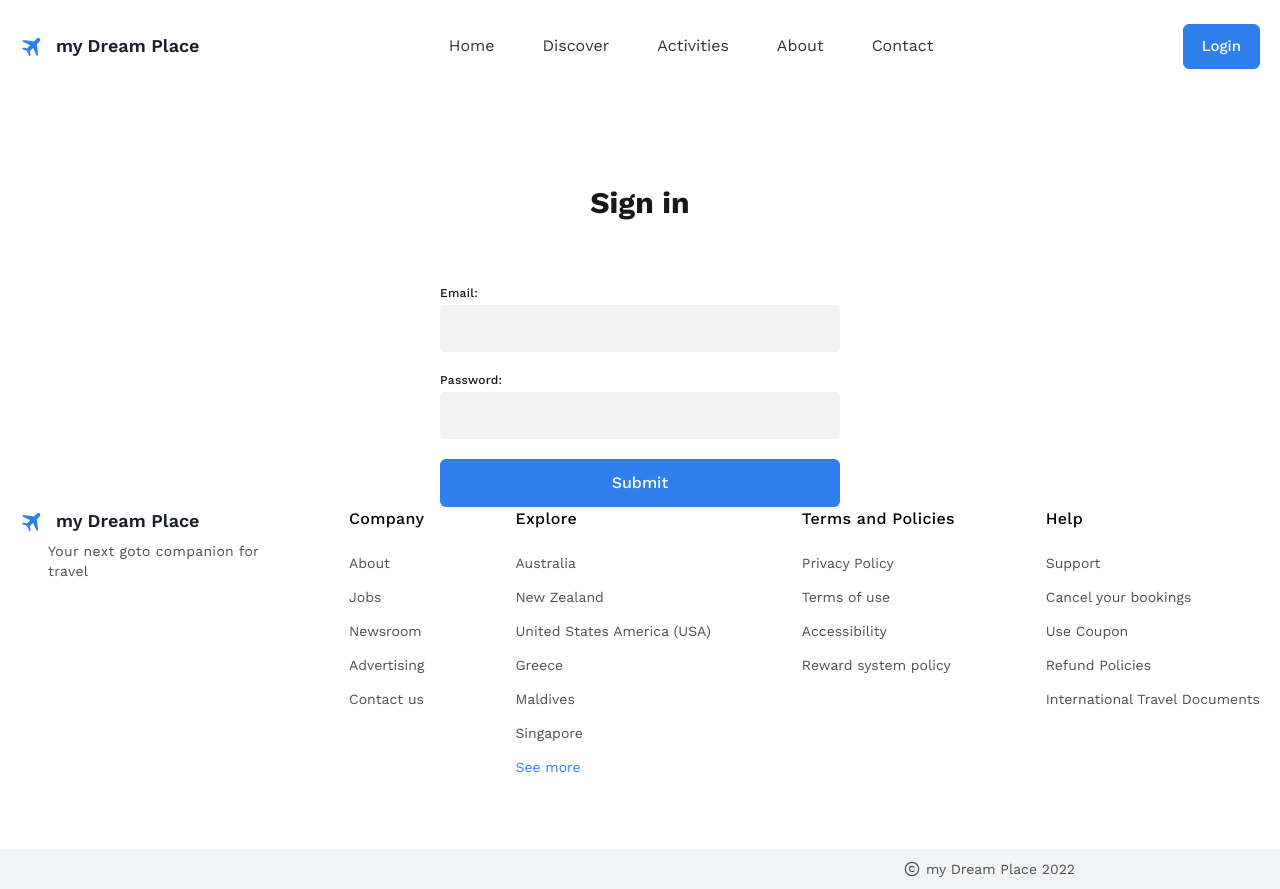
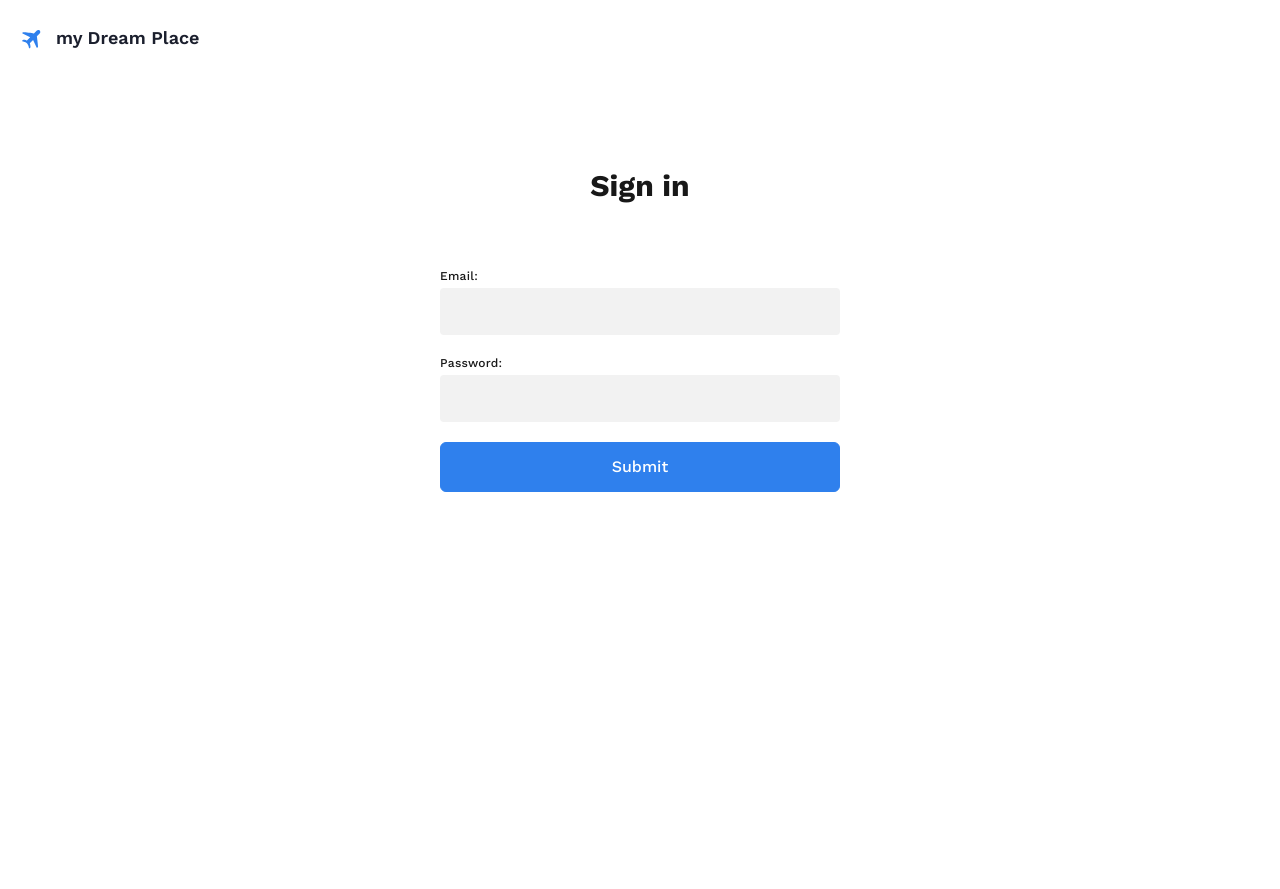
Before and after one commit to MohamedHesham1/dream-place-booking, a Vue app: page /login in a window 1280 px wide. After the commit the page ends 800 px from the top, so only its background shows below. Built offline with nearby package versions, Linux system fonts and the light colour scheme.

Commit message:
feat(style): :lipstick: adjust styles in multiple components
Refine styles for AppButton, global.css, FooterItem, and NavbarItem components. Improves visual consistency and appearance across different parts of the application.

```diff
--- a/src/assets/styles/global.css
+++ b/src/assets/styles/global.css
@@ -3,3 +3,13 @@
 @tailwind base;
 @tailwind components;
 @tailwind utilities;
+
+#app {
+  min-height: 100vh;
+  display: flex;
+  flex-direction: column;
+}
+
+main {
+  flex: 1;
+}
--- a/src/components/AppButton.vue
+++ b/src/components/AppButton.vue
@@ -2,7 +2,7 @@
 
 <template>
   <button
-    class="bg-primary text-white font-medium py-[12px] px-[18px] rounded-md"
+    class="bg-primary border border-solid border-primary text-white transition-colors font-medium py-[12px] px-[18px] rounded-md hover:bg-transparent hover:text-primary"
   >
     <slot></slot>
   </button>
--- a/src/layouts/FooterItem.vue
+++ b/src/layouts/FooterItem.vue
@@ -1,6 +1,16 @@
-<script setup></script>
+<script setup>
+import { computed } from 'vue';
+import { useRoute } from 'vue-router';
+
+const route = useRoute();
+
+const showFooter = computed(() => {
+  return route.path !== '/register' && route.path !== '/login';
+});
+</script>
 
 <template>
+  <footer v-if="showFooter">
     <div class="max-w-[1240px] mx-auto mb-[60px]">
       <div class="flex items-start flex-wrap">
         <div>
@@ -123,6 +133,7 @@
         <p class="text-gray-2 pl-[6px] text-sm">my Dream Place 2022</p>
       </div>
     </div>
+  </footer>
 </template>
 
 <style scoped>
--- a/src/layouts/NavbarItem.vue
+++ b/src/layouts/NavbarItem.vue
@@ -1,16 +1,39 @@
 <script setup>
-import NavButton from '../components/LinkButton.vue';
+import { computed } from 'vue';
+import { useRoute } from 'vue-router';
+import LinkButton from '../components/LinkButton.vue';
+
+const route = useRoute();
+const showNavigation = computed(() => {
+  return route.path !== '/register' && route.path !== '/login';
+});
+
+const isSearchPage = computed(() => {
+  return route.name === 'Search Results';
+});
 </script>
 
 <template>
+  <header>
     <nav class="flex flex-wrap justify-between max-w-[1240px] mx-auto py-6">
       <router-link to="/" class="flex items-center">
         <img src="@/assets/images/homePage/icon-plane.svg" alt="" />
-      <span class="ml-3 text-lg font-semibold text-[#1B1F2D]"
+        <span
+          :class="[
+            'ml-3',
+            'text-lg',
+            'font-semibold',
+            isSearchPage ? 'text-white' : 'text-[#1B1F2D]',
+          ]"
           >my Dream Place</span
         >
       </router-link>
-    <ul class="flex flex-wrap gap-12 items-center justify-center text-gray-1">
+      <div class="contents" v-if="showNavigation">
+        <ul
+          :class="`flex flex-wrap gap-12 items-center justify-center ${
+            isSearchPage ? 'text-white' : 'text-gray-1'
+          }`"
+        >
           <li class="hover:underline">
             <a href="#">Home</a>
           </li>
@@ -27,8 +50,10 @@ import NavButton from '../components/LinkButton.vue';
             <a href="#">Contact</a>
           </li>
         </ul>
-    <NavButton route="/login">Login</NavButton>
+        <LinkButton route="/login">Login</LinkButton>
+      </div>
     </nav>
+  </header>
 </template>
 
 <style scoped></style>
```
Lines whose indentation alone changed are shown as unchanged.
